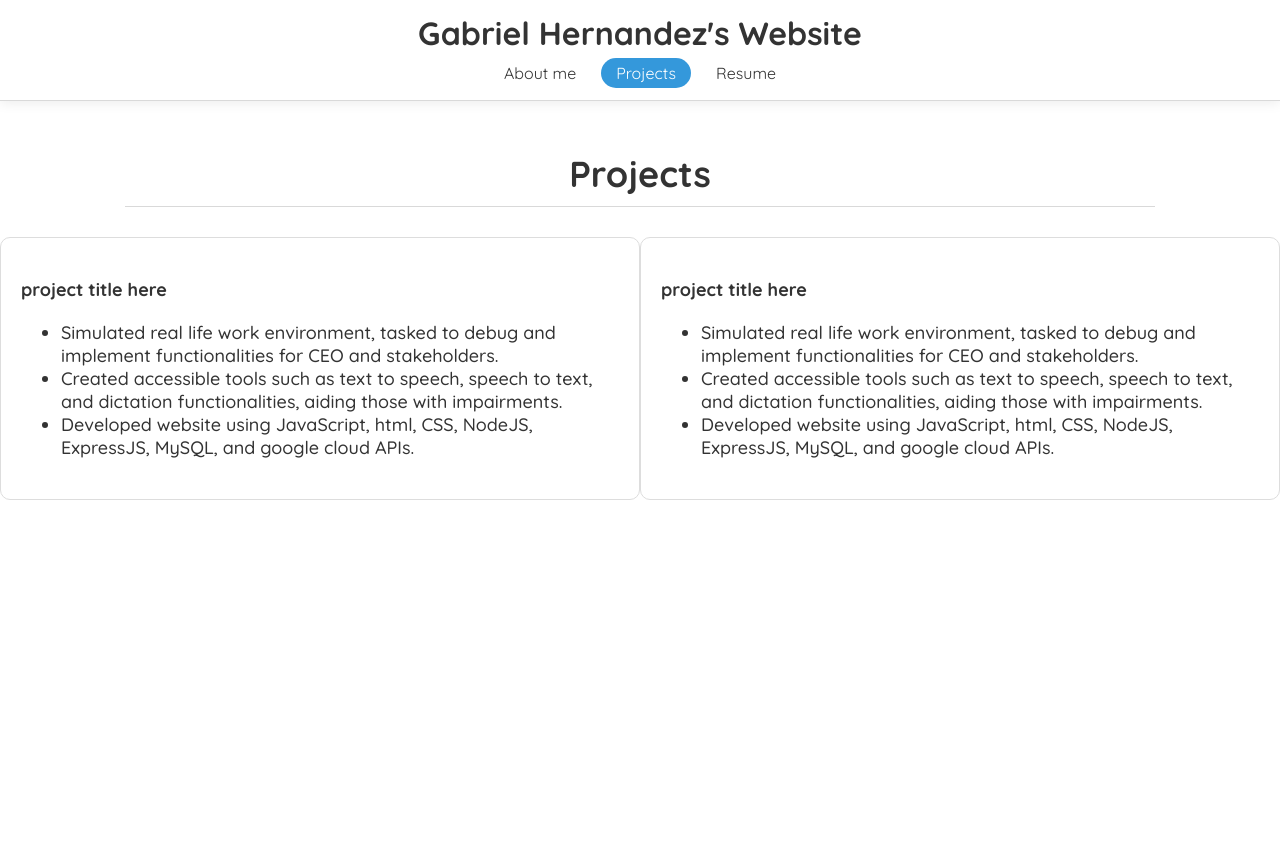
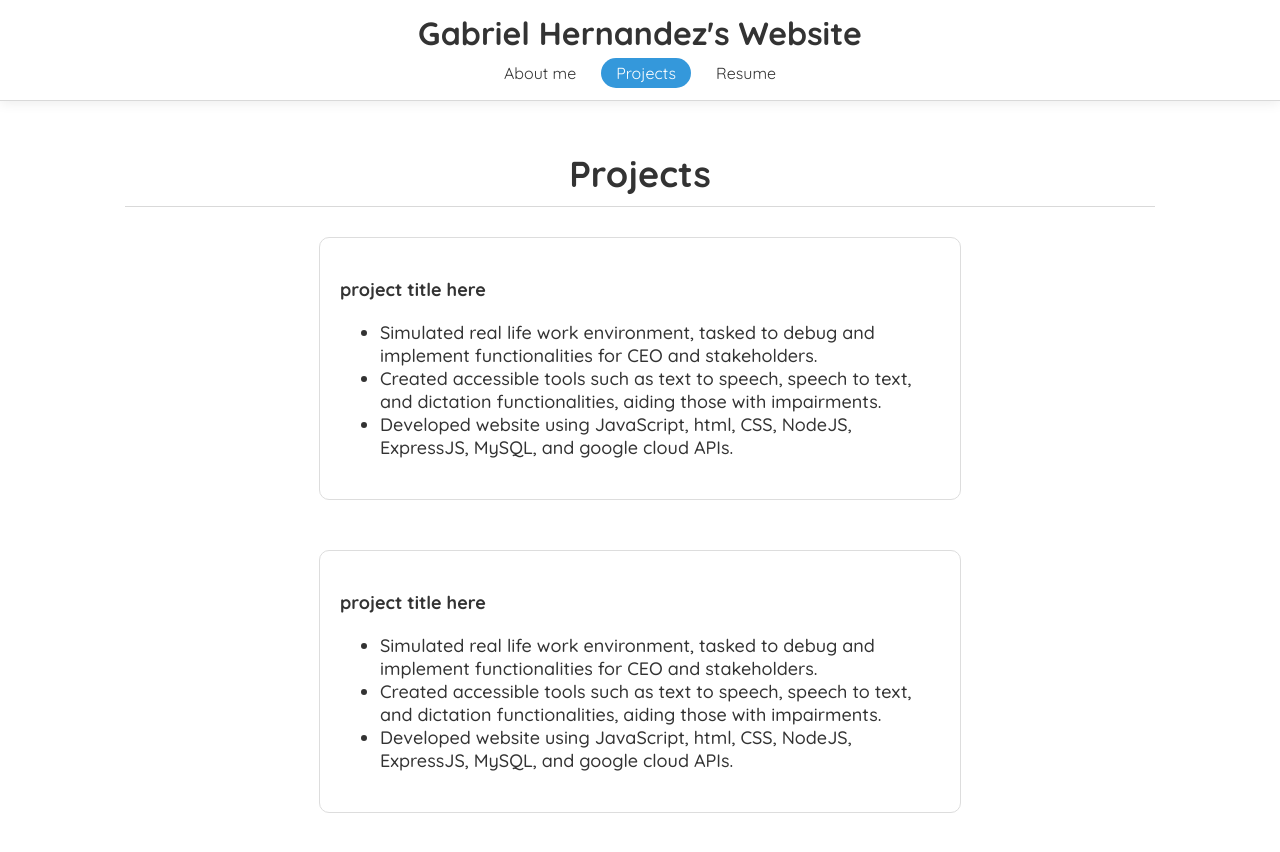
Before and after one commit to gabe310/gabe310.github.io, a React (Create React App) app: page /projects in a window 1280 px wide. Shown: the top 852 px of the page. Before the commit the page ends 800 px from the top, so only its background shows below. Built offline with nearby package versions, Linux system fonts and the light colour scheme.

Commit message:
changed navbat so that resume on click opens resume pdf

```diff
--- a/src/components/Navbar.jsx
+++ b/src/components/Navbar.jsx
@@ -1,8 +1,14 @@
 import React from 'react';
 import {NavLink} from 'react-router-dom';
 import '../styles/components/Navbar.css'
+import resumeFile from '../assets/resume/GabrielHernandez_Resume_copy.pdf';
 
 const Navbar = () => {
+
+    const openPDF = () => {
+        window.open(resumeFile, '_blank');
+    };
+
     return(
         <div className='Navbar'>
             <div className='NavbarTitle'>
@@ -11,7 +17,7 @@ const Navbar = () => {
                 <div className='NavbarSection'>
                     <NavLink to='/'>About me</NavLink>
                     <NavLink to='/projects'>Projects</NavLink>
-                    <NavLink to='/resume'>Resume</NavLink>
+                    <a onClick={openPDF}>Resume</a>
                 </div>
         </div>
 
--- a/src/styles/components/Navbar.css
+++ b/src/styles/components/Navbar.css
@@ -42,6 +42,7 @@
   margin: 0 5px;
   border-radius: 50px; /*this curves the border aka background color when hovered*/
   transition: background-color 0.5s ease, transform 0.5s ease; /*delays the background color fade*/
+  cursor: pointer;
 }
 
 .NavbarSection a:hover {
--- a/src/styles/projects/PanelTwo.css
+++ b/src/styles/projects/PanelTwo.css
@@ -1,5 +1,5 @@
 .PanelTwo {
-
+    flex-direction: column;
 }
 
 .ProjectBox {
@@ -8,7 +8,7 @@
     margin: 0 auto;
     border: 1px solid #ddd; /* Add border around the container */
     padding: 20px; /* Add padding inside the container */
-    margin-bottom: 20px; /* Add margin at the bottom */
+    margin-bottom: 50px; /* Add margin at the bottom */
     transition: transform 0.3s ease, box-shadow 0.3s ease, border-radius 0.3s ease; /* Add transition for transform, box-shadow, and border-radius */
     border-radius: 10px; /* Round the corners of the border */
     box-shadow: 0 0 10px rgba(0, 0, 0, 0); /* Add initial box shadow */
```
Also changed, not shown: 1 other file (tests, documents, lock files or other folders).
